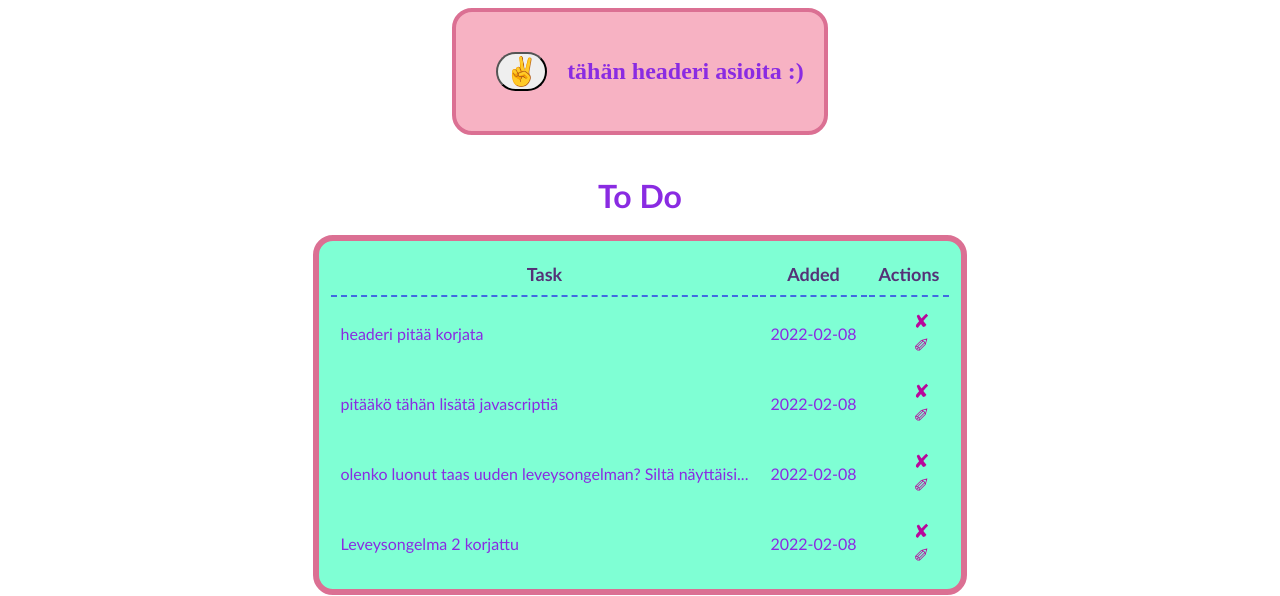
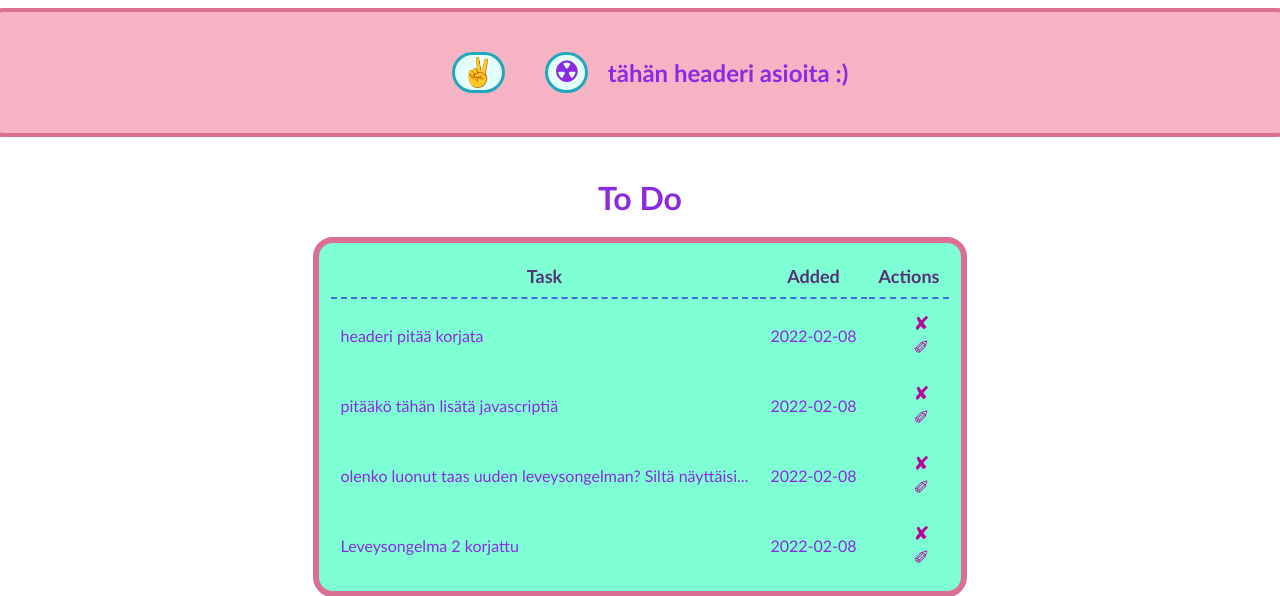
Before and after one commit to IsaEmilia/FLASKtreeni, a Flask app: page / in a window 1280 px wide. Shown: the top 596 px of the page. Run offline with Flask 2, Linux system fonts and the light colour scheme; data comes from the database, SQL or seed files in the repository; both versions use the stored data as it was after the commit; parts of the project's set-up code (start-up, migrations or seed data) failed here and were passed over; some libraries are stand-ins or nearby versions.

Commit message:
Add styling.

```diff
--- a/app.py
+++ b/app.py
@@ -1,4 +1,4 @@
-from flask import Flask, redirect, render_template, url_for, request, redirect
+from flask import Flask, redirect, render_template, url_for, request, redirect, LoginManager
 from flask_sqlalchemy import SQLAlchemy
 from datetime import datetime
 
@@ -66,6 +66,21 @@ def update(id):
         return render_template('update.html', task=task)
 
 
+# code for log-in shenanigans
+
+@app.route('/login', methods=['GET','POST'])
+def login():
+    return ''
+
+
+
+#login_manager = LoginManager()
+
+#@login_manager.user_loader
+#def load_user(user_id):
+#    return User.get(user_id)
+
+
 
 if __name__ == '__main__':
     app.run(debug=True)
--- a/static/css/main.css
+++ b/static/css/main.css
@@ -1,10 +1,12 @@
 .page{
+    margin-top: 0;
     display: flex;
     flex-direction: column;
     align-items: center;
     justify-items: center;
 }
 .content{
+    margin-top: 0;
     font-family: 'Trebuchet MS', 'Lucida Sans Unicode', 'Lucida Grande', 'Lucida Sans', Arial, sans-serif;
     color: blueviolet;
     display: flex;
@@ -22,11 +24,14 @@
     border-radius: 20px;
     padding: 20px;
     background-color: rgb(247, 178, 195);
+    width: 100%;
+    margin-top: 0;
+    font-family: 'Trebuchet MS', 'Lucida Sans Unicode', 'Lucida Grande', 'Lucida Sans', Arial, sans-serif;
 }
 h2{
     color: blueviolet;
 }
-#headbutt{
+.headbutt{
     align-self: flex-start;
     margin: 20px;
     font-size: 28px;
@@ -35,6 +40,12 @@ h2{
     padding: 0 20fr;
     color: blueviolet;
     text-align: center;
+    border: 3px solid rgb(30, 168, 189);
+    background-color: rgb(228, 255, 255);
+}
+
+.headbutt:hover{
+    background-color: rgb(141, 238, 238);
 }
 
 h1{
@@ -76,8 +87,6 @@ td{
     display: flex;
     flex-direction: row;
     margin: 10px;
-
-
 }
 
 input[type=button], input[type=submit]{
--- a/templates/index.html
+++ b/templates/index.html
@@ -1,6 +1,7 @@
 {% extends 'base.html' %}
 
 {% block head %}
+<script src="https://kit.fontawesome.com/yourcode.js" crossorigin="anonymous"></script>
 <title>Todo List</title>
 {% endblock %}
 
@@ -8,7 +9,9 @@
 {% block body %}
 <div class="page">
     <div class="header">
-        <button id="headbutt">&#9996;</button>
+        <button class="headbutt">&#9996;</button>
+        <button class="headbutt">☢</button>
+
         <h2>tähän headeri asioita :)</h2>
     </div>
     <div class="content">
```
Also changed, not shown: test.db.
